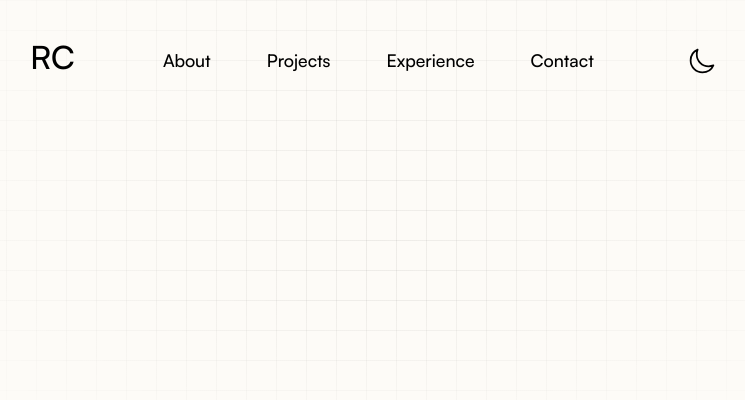
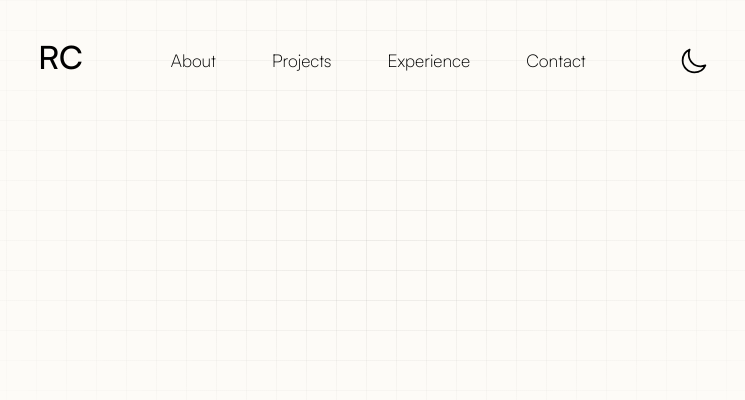
Before and after one commit to barreledout/personal_portfolio, a Next.js app: page / in a window 1280 px wide. Shown: the top 400 px of the page, without its empty margins (264-1009 px from the left). Built offline with nearby package versions, Linux system fonts and the light colour scheme.

Commit message:
Added comments to the what is happening to the sticky navbar functionality.

```diff
--- a/src/app/components/Navbar.tsx
+++ b/src/app/components/Navbar.tsx
@@ -3,6 +3,7 @@ import Link from "next/link";
 import { useState, useEffect } from "react";
 import Themebutton from "./Themebutton";
 
+// Adds sticky navbar functionality
 const Navbar = () => {
   const [isSticky, setIsSticky] = useState(false);
 
@@ -15,6 +16,7 @@ const Navbar = () => {
 
   useEffect(() => {
     window.addEventListener("scroll", handleScroller);
+    // Prevents constant listening of 'scroll'.
     return () => {
       window.removeEventListener("scroll", handleScroller);
     };
@@ -23,6 +25,7 @@ const Navbar = () => {
   const heroName: string = ``;
 
   return (
+    // Makes the navbar sticky if scrolled down
     <div
       className={`sticky top-[0] w-full flex justify-center z-[1000] px-[0] py-[20px] [transition:background-color_0.5s_ease] mx-auto ${
         isSticky
@@ -31,13 +34,15 @@ const Navbar = () => {
       }`}
     >
       <div className="flex justify-between items-center px-[1rem] py-[1rem] gap-[80px]">
-        <div className="relative bottom-[3px] text-[2em] font-[500] ">RC</div>
+        <div className="relative bottom-[3px] text-[2em] font-[500] ">
+          <Link href={"/"}>RC</Link>
+        </div>
         <nav>
           <ul className="flex justify-center items-center gap-[40px] text-[1.1em] list-none">
             {["about", "projects", "experience", "contact"].map((item) => (
               <li
                 key={item}
-                className="font-medium bg-transparent rounded-md p-2 transition-colors duration-300 ease-in-out hover:bg-hover-hoverColor"
+                className="font-[200] bg-transparent rounded-md p-2 transition-colors duration-300 ease-in-out hover:bg-hover-hoverColor"
               >
                 <Link href={`/${item}`}>
                   {item.charAt(0).toUpperCase() + item.slice(1)}
```
